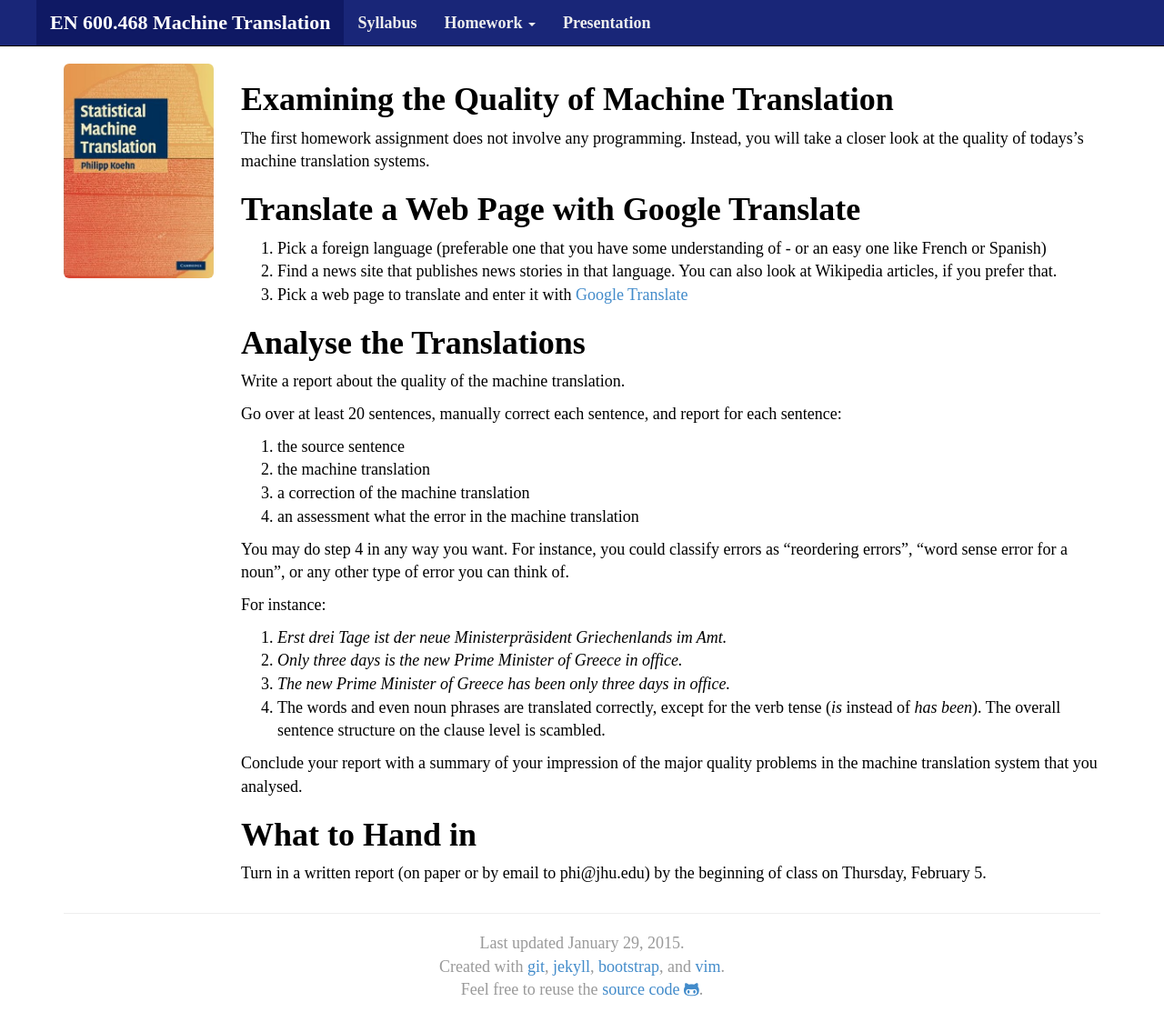
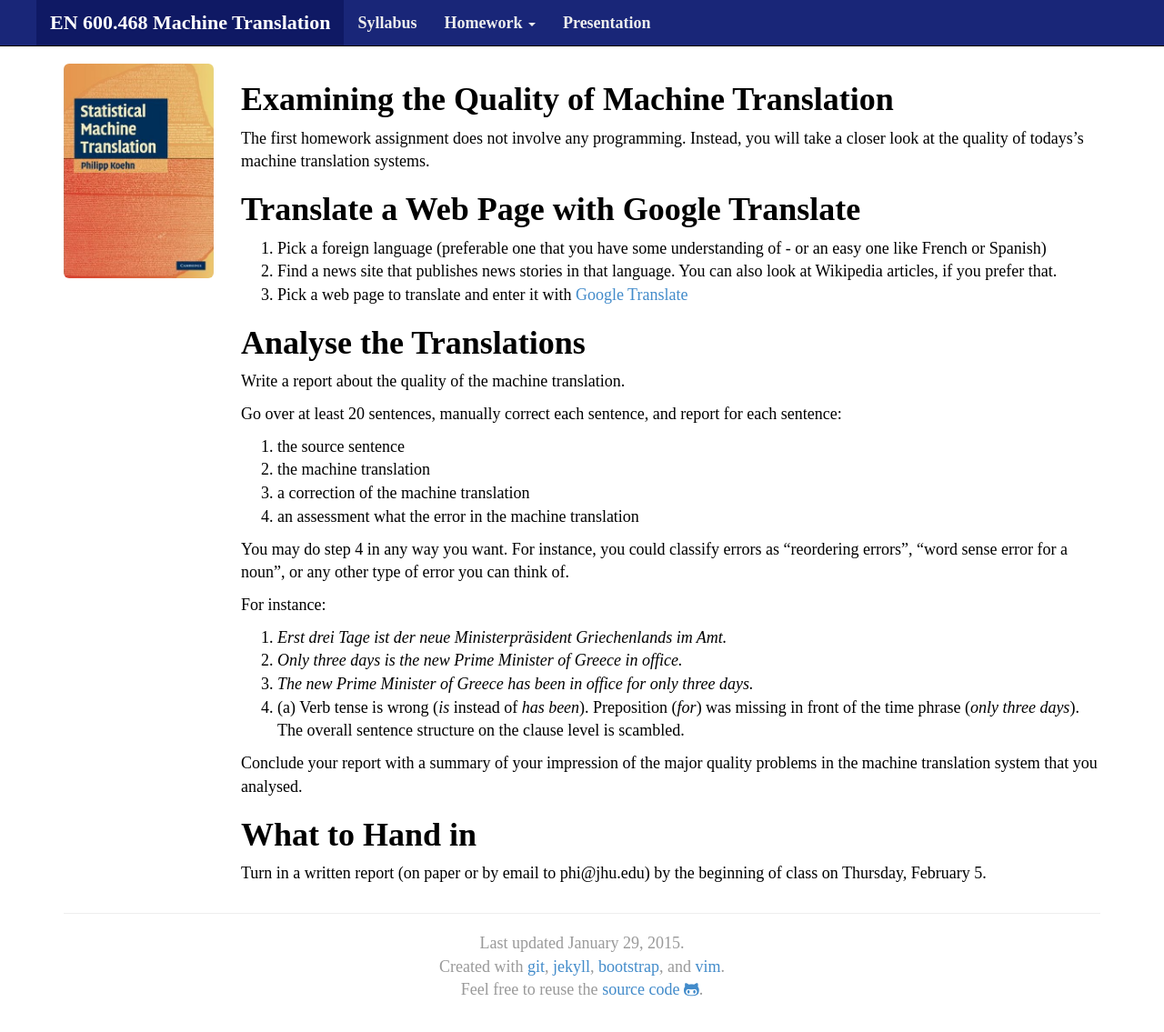
Before and after one commit to mt-class/jhu, a Jekyll site: the page built from hw0.md, in a window 1280 px wide and 1153 px high. Shown: the top 1135 px of the window at 91% size. Built offline with Jekyll 4.4.1, drawn with Linux system fonts in a browser that asks for light colours; nearby versions of some CDN libraries; some web fonts are replaced.

Commit message:
Update hw0.md

```diff
--- a/hw0.md
+++ b/hw0.md
@@ -36,8 +36,8 @@ For instance:
 
 1. _Erst drei Tage ist der neue Ministerpräsident Griechenlands im Amt._
 2. _Only three days is the new Prime Minister of Greece in office._
-3. _The new Prime Minister of Greece has been only three days in office._
-4. The words and even noun phrases are translated correctly, except for the verb tense (_is_ instead of _has been_). The overall sentence structure on the clause level is scambled.
+3. _The new Prime Minister of Greece has been in office for only three days._
+4. (a) Verb tense is wrong (_is_ instead of _has been_). Preposition (_for_) was missing in front of the time phrase (_only three days_). The overall sentence structure on the clause level is scambled.
 
 Conclude your report with a summary of your impression of the major quality problems in the machine translation system that you analysed.
 
```
